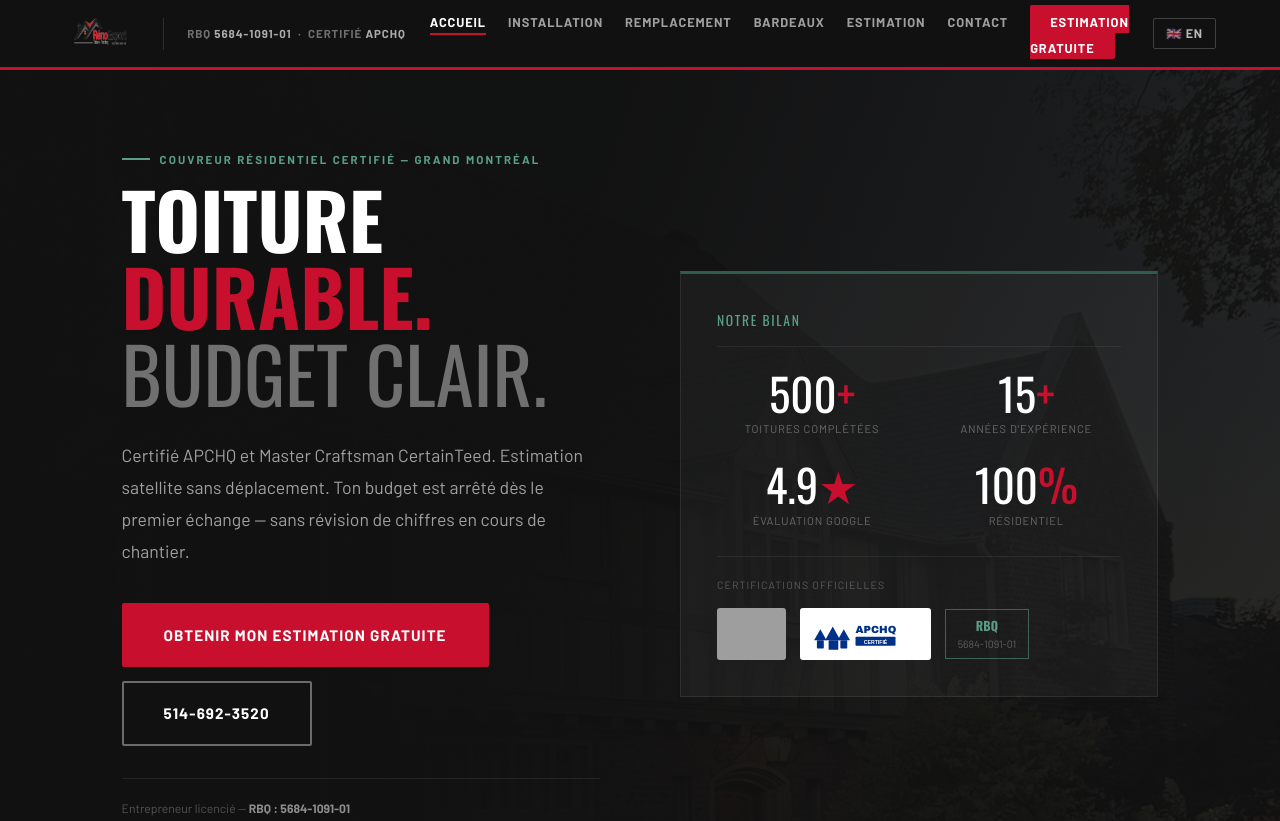
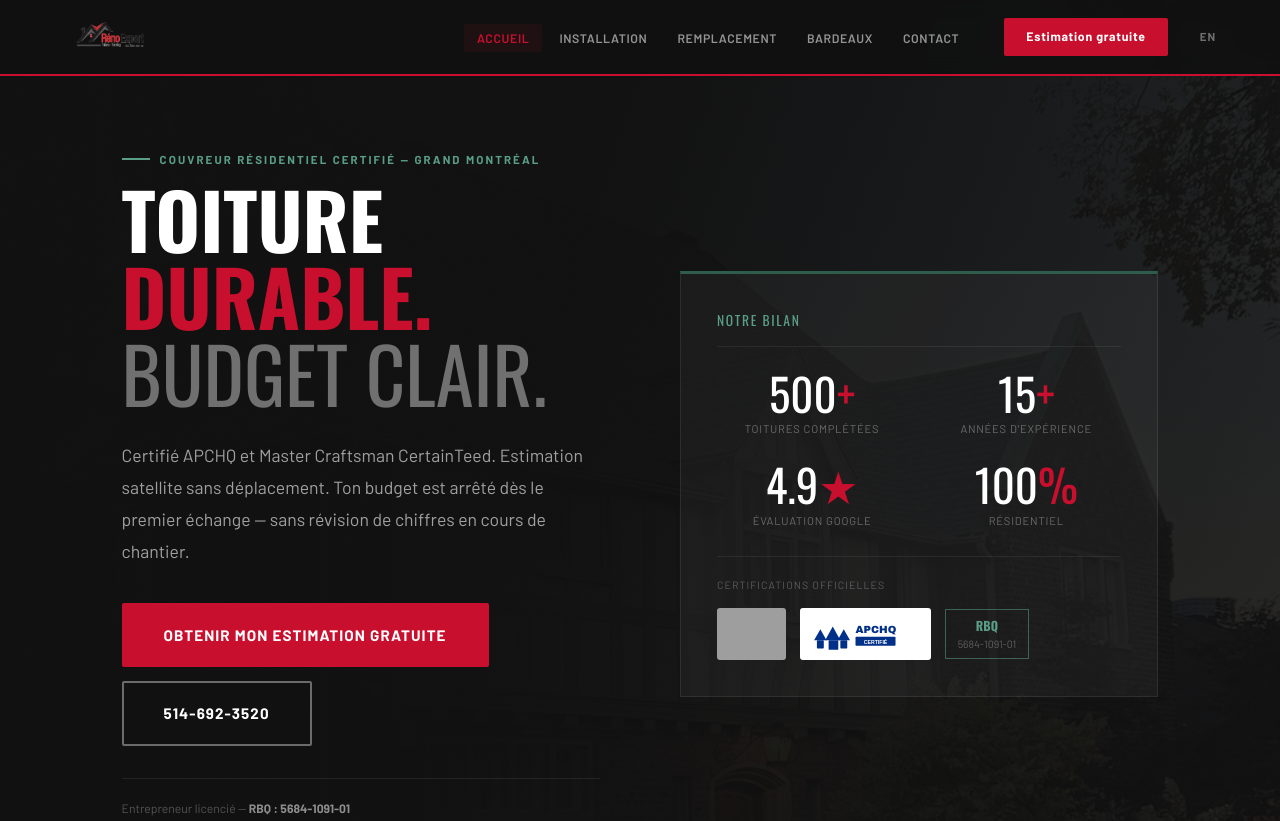
Before and after one commit to gestionsmartegy-create/reno-expert-toiture, a plain HTML site: page reno_expert_toiture.html in a window 1280 px wide. Shown: the top 821 px of the page. Drawn offline with nearby package versions, Linux system fonts and the light colour scheme; grey boxes are pictures that could not be loaded.

Commit message:
Redesign nav: cleaner layout, scroll effect, remove clutter
- Remove RBQ/separator from nav bar
- Streamline links (5 items instead of 7)
- Move CTA button outside nav-links
- Minimal EN/FR language toggle
- Backdrop blur + scroll shadow effect

Co-Authored-By: Claude Sonnet 4.6 <noreply@anthropic.com>

```diff
--- a/reno_expert_toiture.html
+++ b/reno_expert_toiture.html
@@ -39,22 +39,23 @@ img{max-width:100%;display:block;}
 a{text-decoration:none;color:inherit;}
 
 /* ── NAV ─────────────────────────────────────────── */
-.nav{position:fixed;top:0;left:0;right:0;z-index:9000;background:var(--N);border-bottom:3px solid var(--R);height:70px;display:flex;align-items:center;padding:0 5%;gap:24px;}
-.nav-logo img{height:44px;width:auto;}
-.nav-sep{width:1px;height:32px;background:rgba(255,255,255,.12);}
-.nav-rbq{font-family:var(--fb);font-size:.72rem;font-weight:700;color:rgba(255,255,255,.4);letter-spacing:.08em;text-transform:uppercase;white-space:nowrap;}
-.nav-rbq span{color:rgba(255,255,255,.65);}
-.nav-links{display:flex;gap:22px;list-style:none;margin-left:auto;}
-.nav-links a{color:rgba(255,255,255,.6);font-family:var(--fb);font-size:.8rem;font-weight:700;letter-spacing:.07em;text-transform:uppercase;padding-bottom:3px;border-bottom:2px solid transparent;transition:color var(--t),border-color var(--t);}
-.nav-links a:hover,.nav-links a.active{color:var(--W);border-color:var(--R);}
-.nav-cta{background:var(--R)!important;color:var(--W)!important;border:none!important;padding:9px 20px;border-radius:2px;font-weight:700!important;transition:background var(--t)!important;}
-.nav-cta:hover{background:var(--Rd)!important;}
-.nav-ham{display:none;flex-direction:column;gap:5px;cursor:pointer;margin-left:auto;}
-.nav-ham span{width:26px;height:2px;background:var(--W);border-radius:1px;}
-.nav-lang{display:inline-flex;align-items:center;font-family:var(--fb);font-size:.78rem;font-weight:700;letter-spacing:.07em;text-transform:uppercase;color:rgba(255,255,255,.7);background:transparent;border:1.5px solid rgba(255,255,255,.2);padding:5px 12px;border-radius:2px;transition:color var(--t),border-color var(--t);white-space:nowrap;}
-.nav-lang:hover{color:var(--W);border-color:var(--R);}
-.mob-lang{color:var(--W);font-family:var(--fh);font-size:1.1rem;text-transform:uppercase;letter-spacing:.06em;border:1.5px solid rgba(255,255,255,.3);padding:8px 24px;border-radius:2px;}
-.mob-lang:hover{border-color:var(--R);}
+.nav{position:fixed;top:0;left:0;right:0;z-index:9000;background:rgba(17,17,17,.96);border-bottom:2px solid var(--R);height:76px;display:flex;align-items:center;padding:0 5%;gap:32px;backdrop-filter:blur(10px);transition:background var(--t),box-shadow var(--t);}
+.nav.scrolled{background:rgba(17,17,17,1);box-shadow:0 4px 28px rgba(0,0,0,.4);}
+.nav-logo img{height:42px;width:auto;}
+.nav-sep{display:none;}
+.nav-rbq{display:none;}
+.nav-links{display:flex;gap:4px;list-style:none;margin-left:auto;}
+.nav-links a{color:rgba(255,255,255,.55);font-family:var(--fb);font-size:.77rem;font-weight:600;letter-spacing:.05em;text-transform:uppercase;padding:7px 13px;border-radius:2px;transition:color var(--t),background var(--t);}
+.nav-links a:hover{color:var(--W);background:rgba(255,255,255,.07);}
+.nav-links a.active{color:var(--R);background:rgba(200,16,46,.08);}
+.nav-cta{background:var(--R)!important;color:var(--W)!important;padding:9px 22px!important;border-radius:2px;font-weight:700!important;font-size:.77rem!important;letter-spacing:.06em!important;transition:background var(--t),transform var(--t)!important;white-space:nowrap;}
+.nav-cta:hover{background:var(--Rd)!important;transform:translateY(-1px);}
+.nav-ham{display:none;flex-direction:column;gap:5px;cursor:pointer;margin-left:16px;}
+.nav-ham span{width:24px;height:2px;background:var(--W);border-radius:1px;}
+.nav-lang{display:inline-flex;align-items:center;gap:5px;font-family:var(--fb);font-size:.72rem;font-weight:700;letter-spacing:.08em;text-transform:uppercase;color:rgba(255,255,255,.4);padding:4px 0;border-bottom:1px solid transparent;transition:color var(--t),border-color var(--t);white-space:nowrap;}
+.nav-lang:hover{color:rgba(255,255,255,.85);border-color:var(--R);}
+.mob-lang{color:rgba(255,255,255,.6);font-family:var(--fb);font-size:.85rem;font-weight:700;text-transform:uppercase;letter-spacing:.08em;padding:8px 0;border-bottom:1px solid rgba(255,255,255,.15);}
+.mob-lang:hover{color:var(--W);}
 
 /* ── MOBILE ──────────────────────────────────────── */
 .mob{display:none;position:fixed;inset:0;z-index:8999;background:var(--N);flex-direction:column;align-items:center;justify-content:center;gap:28px;}
@@ -486,20 +487,17 @@ footer{background:var(--N);padding:64px 5% 28px;border-top:3px solid var(--R);}
 </div>
 
 <!-- Nav -->
-<nav class="nav">
+<nav class="nav" id="mainNav">
   <a href="#" class="nav-logo" onclick="showPage('index');return false;"><img src="img/img1.png" alt="Réno-Expert Toiture"></a>
-  <div class="nav-sep"></div>
-  <div class="nav-rbq">RBQ <span>5684-1091-01</span> &nbsp;&middot;&nbsp; Certifié <span>APCHQ</span></div>
   <ul class="nav-links" id="nav-links">
     <li><a href="#" id="nav-index" onclick="showPage('index');return false;">Accueil</a></li>
     <li><a href="#" id="nav-installation" onclick="showPage('installation');return false;">Installation</a></li>
     <li><a href="#" id="nav-remplacement" onclick="showPage('remplacement');return false;">Remplacement</a></li>
     <li><a href="#" id="nav-bardeaux" onclick="showPage('bardeaux');return false;">Bardeaux</a></li>
-    <li><a href="#" id="nav-estimation" onclick="showPage('estimation');return false;">Estimation</a></li>
     <li><a href="#" id="nav-contact" onclick="showPage('contact');return false;">Contact</a></li>
-    <li><a href="#" class="nav-cta" onclick="showPage('contact');return false;">Estimation gratuite</a></li>
   </ul>
-  <a href="reno_expert_toiture_en.html" class="nav-lang">🇬🇧 EN</a>
+  <a href="#" class="nav-cta" onclick="showPage('estimation');return false;">Estimation gratuite</a>
+  <a href="reno_expert_toiture_en.html" class="nav-lang">EN</a>
   <div class="nav-ham" onclick="document.getElementById('mob').classList.toggle('open')">
     <span></span><span></span><span></span>
   </div>
@@ -1564,6 +1562,11 @@ function updateFileCount() {
     count.textContent = uploadedFiles.length + ' photo' + (uploadedFiles.length > 1 ? 's' : '') + ' ajoutée' + (uploadedFiles.length > 1 ? 's' : '');
   }
 }
+
+// Nav scroll effect
+window.addEventListener('scroll', function(){
+  document.getElementById('mainNav').classList.toggle('scrolled', window.scrollY > 30);
+});
 </script>
 </body>
 </html>
```
Also changed, not shown: reno_expert_toiture_en.html (+25 -22 lines).
